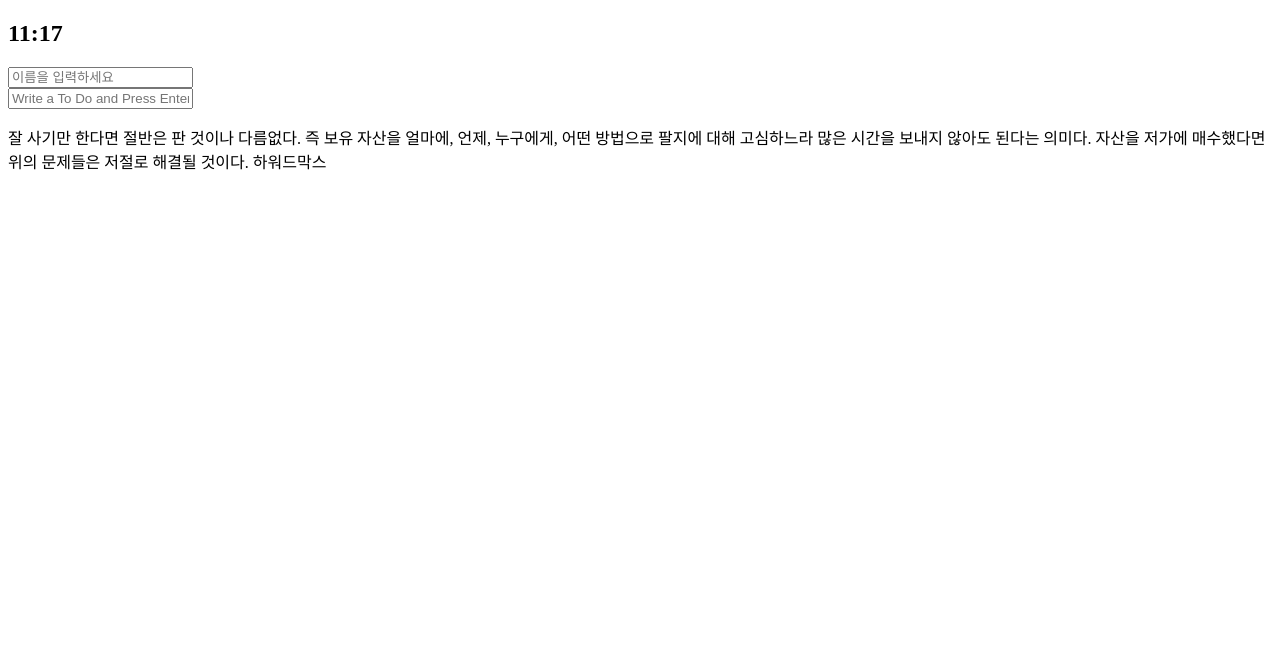
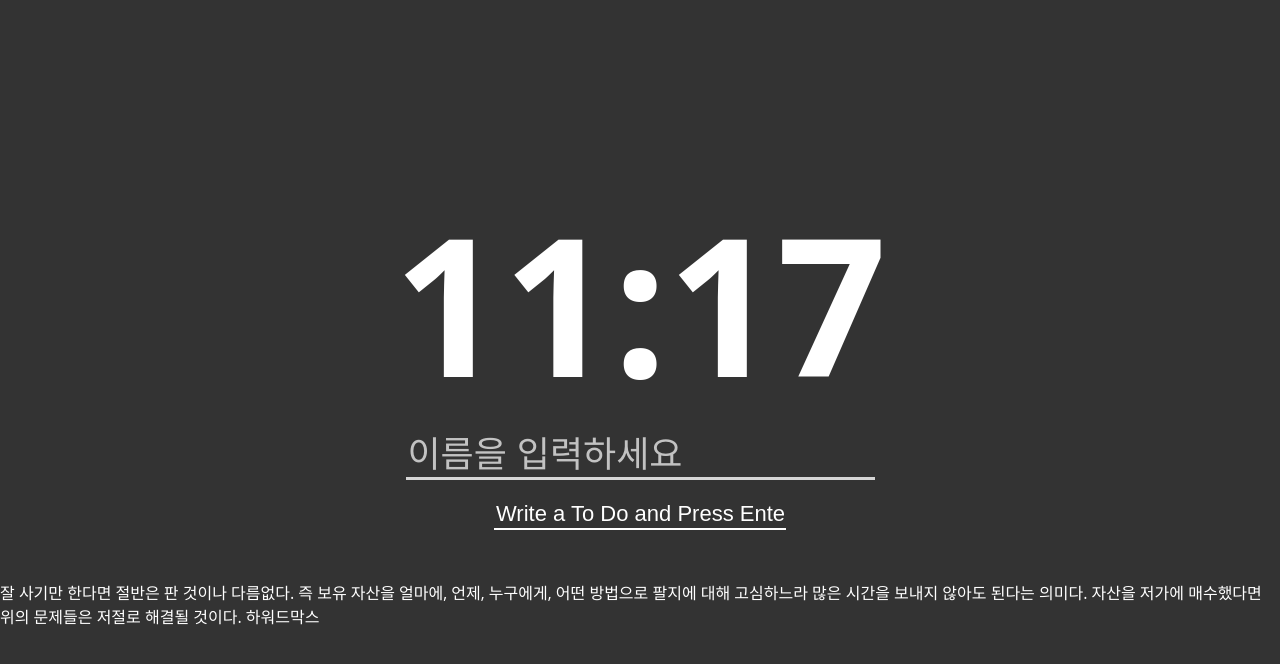
Before and after one commit to yongjun94/Momentum, a plain HTML site: page index.html in a window 1280 px wide. Drawn offline with Linux system fonts and the light colour scheme; no server answers.

Commit message:
Add files via upload
update css

```diff
--- /dev/null
+++ b/css/center.css
@@ -0,0 +1,34 @@
+.center {
+    display: flex;
+    align-items: center;
+    flex-direction: column;
+}
+
+.center .name_input {
+    appearance: none;
+    background: none;
+    border : none;
+    color : white;
+    font-size : 36px;
+    border-bottom: 3px solid rgba(255, 255, 255, 0.8);
+    margin-bottom: 20px;
+}
+
+.center .name_input::placeholder{
+    color: white;
+    opacity: 0.7;
+}
+
+.center .name_input:focus,
+.center .name_input:active {
+    outline:none;
+}
+
+.center .name_text {
+    font-size : 36px;
+    margin-bottom: 20px;
+}
+
+.center .name {
+    margin-bottom: 30px;
+}
--- /dev/null
+++ b/css/clock.css
@@ -0,0 +1,3 @@
+.clock {
+    font-size: 8em;
+}
--- /dev/null
+++ b/css/location.css
@@ -0,0 +1,13 @@
+.location {
+    opacity: 0.7;
+    transition: opacity 0.3s ease-in;
+    font-style: italic;
+    font-size : 12px;
+    position: absolute;
+    bottom: 25px;
+    left: 25px;
+}
+
+.location:hover{
+    opacity: 1;
+}
--- /dev/null
+++ b/css/main.css
@@ -0,0 +1,71 @@
+body,
+html {
+  overflow: hidden;
+  height: 100%;
+  width: 100%;
+  margin: 0;
+  padding: 0;
+  font-family: "Open Sans", sans-serif;
+}
+
+html {
+  background: #333333;
+}
+
+h1,
+h2,
+h3,
+h4,
+h5,
+h6 {
+  margin: 0;
+}
+
+@keyframes fadeIn {
+  from {
+    opacity: 0;
+  }
+  to {
+    opacity: 1;
+  }
+}
+
+body {
+  background-size: cover;
+  background-position: center center;
+  opacity: 0;
+  animation: fadeIn 1s ease-in-out forwards;
+  animation-delay: 0.5s;
+  color: white;
+  display: flex;
+  align-items: center;
+  justify-content: center;
+}
+
+input {
+  background: none;
+  appearance: none;
+  border: 0;
+  font-size: 22px;
+  color: white;
+  border-bottom: 2px solid white;
+}
+
+input::placeholder {
+  color: white;
+}
+
+input:focus,
+input:active {
+  outline: none;
+}
+
+ul {
+  list-style-type: none;
+  padding: 0;
+  margin: 0;
+}
+
+ul {
+  margin-top: 50px;
+}
--- a/css/style.css
+++ b/css/style.css
@@ -1,3 +1,6 @@
-.hidden{
-    display: none;
-}
+@import "center.css";
+@import "clock.css";
+@import "location.css";
+@import "main.css";
+@import "todo.css";
+@import "weather.css";
--- /dev/null
+++ b/css/todo.css
@@ -0,0 +1,12 @@
+.list {
+    margin-bottom: 20px;
+  }
+
+  .toDo {
+    font-size: 22px;
+  }
+
+  .toDo_button {
+    margin-right: 10px;
+    cursor: pointer;
+  }
--- /dev/null
+++ b/css/weather.css
@@ -0,0 +1,8 @@
+.weather {
+    position: absolute;
+    font-style: italic;
+    font-size: 12px;
+    position: absolute;
+    top: 25px;
+    right: 25px;
+  }
```
